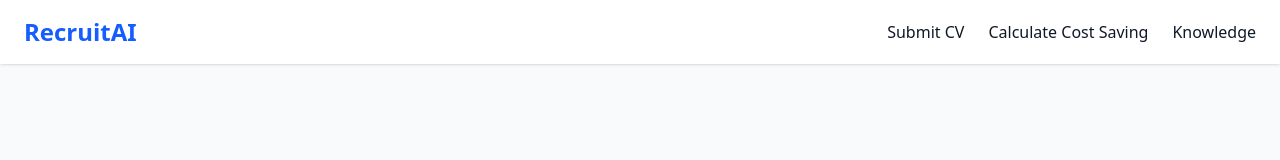
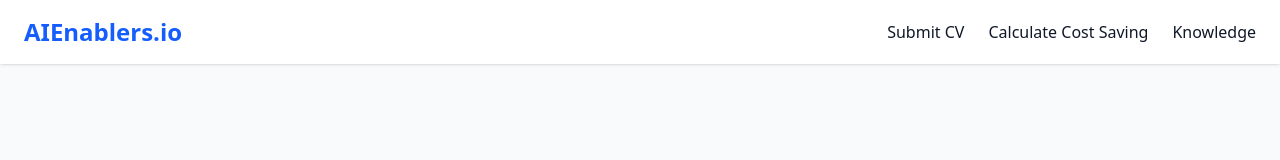
Before and after one commit to Roy-Jyo/aienablers, a Next.js app: page /submit-cv in a window 1280 px wide. Shown: the top 160 px of the page. Built offline with nearby package versions, Linux system fonts and the light colour scheme.

Commit message:
updated company name to AIEnablers.io

```diff
--- a/src/app/layout.tsx
+++ b/src/app/layout.tsx
@@ -32,7 +32,7 @@ export default function RootLayout({ children }: { children: React.ReactNode })
         <nav className="w-full bg-white shadow-sm sticky top-0 z-50">
           <div className="max-w-7xl mx-auto px-6 py-4 flex justify-between items-center">
             <Link href="/" className="text-2xl font-bold text-blue-600">
-              RecruitAI
+              AIEnablers.io
             </Link>
             <div className="flex space-x-6">
               <Link href="/submit-cv" className="hover:text-blue-600 font-medium">
```
